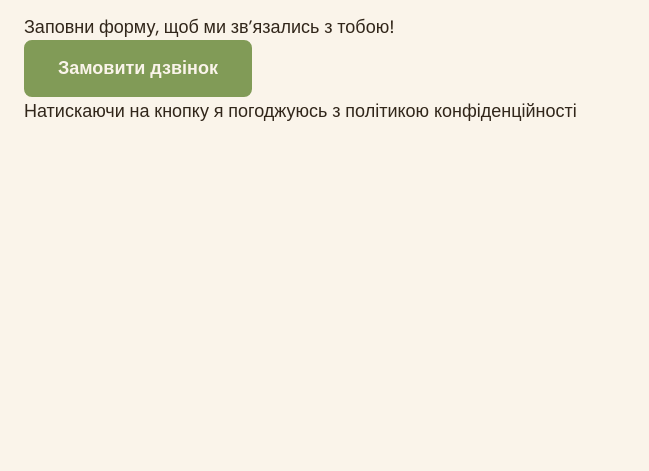
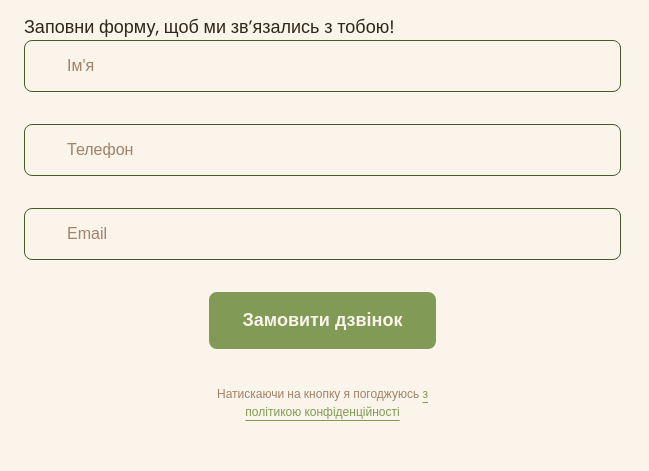
Before and after one commit to D1odessa/genius-homework1, a plain HTML site: page index.html in a window 1280 px wide. Shown: the part 3067-3538 px from the top of the page, 0-649 px from the left. Drawn offline with Linux system fonts and the light colour scheme; grey boxes are pictures that could not be loaded.

Commit message:
add callback form

```diff
--- a/css/style.css
+++ b/css/style.css
@@ -235,7 +235,7 @@ ul {
   /* padding-top: 96px; */
 /* } */
 
-.container-tradition {
+.flex-container-tradition {
   display: flex;
   gap: 100px;
 }
@@ -520,6 +520,7 @@ ul {
   position: relative;
 
   padding: 128px;
+  overflow-y: auto;
 }
 .overlay.is-hidden {
   /* display: none; */
@@ -538,3 +539,66 @@ ul {
   height: 32px;
   text-align: center;
 }
+
+/* ------------- Modal callback input form ---------------- */
+
+.input-field {
+  padding: 16px 42px;
+  width: 100%;
+  border-radius: 8px;
+  border: 1px solid var(--brand-color-dark);
+  background-color: transparent;
+  font-size: 16px;
+}
+.form-label {
+  display: block;
+  position: absolute;
+  /* top: 16px;
+  left: 42px;
+  font-size: 16px;
+  line-height: 1.18;
+  transition: transform 0.3s; */
+}
+
+.form-field {
+  margin-bottom: 32px;
+  position: relative;
+}
+
+/* .form-field:focus-within .form-label {
+  transform: translate(-36px, -40px);
+} */
+
+.input-field:focus {
+  border-color: var(--brand-color);
+  outline: none;
+}
+/* .input-field:focus + .form-label {
+  transform: translate(-36px, -40px);
+} */
+
+.input-field::placeholder {
+  color: var(--secondary-backgrd-color);
+}
+.input-field:focus::placeholder {
+  color: var(--primery-dark);
+}
+
+.form-button {
+  display: block;
+  margin: 0 auto;
+  margin-bottom: 36px;
+}
+.form-terms {
+  color: var(--secondary-backgrd-color);
+  font-weight: 500;
+  font-size: 12px;
+  line-height: 1.5;
+  text-align: center;
+  max-width: 220px;
+  margin: 0 auto;
+}
+.form-terms-link {
+  color: var(--brand-color);
+  text-underline-offset: 4px;
+}
--- a/index.html
+++ b/index.html
@@ -38,10 +38,11 @@
 
   <main>
 
+    <!-- ------------------------ -->
     <section class="main-title">
       <h1><span class="accent">Сучасна</span> пекарня</h1>
     </section>
-
+    <!-- -------------------------- -->
     <section class="advantages">
       <div class="container">
 
@@ -54,11 +55,12 @@
 
       </div>
     </section>
-
+    <!-- -------------- -->
     <section class="page-section" id="tradition-section">
       <div class="container">
 
-        <div class="container-tradition">
+        <div class="flex-container-tradition">
+
           <div>
             <h2 class="section-title trad-title">Новий формат традицій</h2>
             <p class="tradition-text">
@@ -77,11 +79,13 @@
       </div>
     </section>
 
+    <!-- --------------------------------- -->
     <section class="page-section" id="cookers-section">
       <div class="container">
 
         <h2 class="section-title chef-title centered">Наші найкращі <br> <span class="accent">шеф-кухарі</span></h2>
         <ul class="chef-list">
+
           <li class="chef-item">
             <article class="chef-card">
               <img class="chef-photo" src="./img/chef-nastya.jpg" alt="chef Nastya photo">
@@ -94,6 +98,7 @@
               </div>
             </article>
           </li>
+
           <li class="chef-item">
             <article class="chef-card">
               <img class="chef-photo" src="./img/chef-vlad.jpg" alt="chef Vlad photo ">
@@ -116,6 +121,7 @@
       </div>
     </section>
 
+    <!-- --------------------------------- -->
     <section class="page-section" id="formats-section">
       <div class="container">
 
@@ -128,7 +134,9 @@
               <use href="./img/icons.svg#icon-arrow1"> </use>
             </svg>
           </button>
+
           <ul class="container-formats-list">
+
             <li class="formats-list">
               <article class="formats-item">
                 <h3 class="formats-item-title" lang="en">Walrus</h3>
@@ -140,6 +148,7 @@
                 </div>
               </article>
             </li>
+
             <li class="formats-list">
               <article class="formats-item">
                 <h3 class="format-title">Horseshoe</h3>
@@ -151,6 +160,7 @@
                 </div>
               </article>
             </li>
+
             <li class="formats-list">
               <article class="formats-item">
                 <h3 class="format-title">Handlebar</h3>
@@ -163,6 +173,7 @@
               </article>
             </li>
           </ul>
+
           <button class="slider-button next" type="button">
             <svg class="slider-arrow" width="28px" height="28px">
               <use href="./img/icons.svg#icon-arrow1"> </use>
@@ -174,16 +185,45 @@
       </div>
     </section>
 
+    <!-- ------------------------------------ -->
     <section class="page-section" id="contacts-section">
       <div class="container">
 
         <div class="flex-container2">
 
-          <div class="call-back-form">
+          <div class="user-callback-form">
+
             <h2 class="section-title contacts-title">Приєднуйся до мережі пекарень</h2>
             <p>Заповни форму, щоб ми звʼязались з тобою!</p>
-            <button type="button" class="button-call">Замовити дзвінок</button>
-            <p>Натискаючи на кнопку я погоджуюсь з політикою конфіденційності</p>
+
+            <form name="callback-form" autocomplete="on" novalidate>
+
+              <div class="form-field">
+
+                <input class="input-field" type="text" name="user-name" id="user-name" placeholder="Ім'я" />
+                <label class="form-label visually-hidden" for="user-name">Ім'я</label>
+              </div>
+
+              <div class="form-field">
+
+                <input class="input-field" type="tel" name="user-tel" id="user-tel" placeholder="Телефон" />
+                <label class="form-label visually-hidden" for="user-tel">Телефон</label>
+              </div>
+
+              <div class="form-field">
+
+                <input class="input-field" type="email" name="user-email" id="user-emale" placeholder="Email" />
+                <label class="form-label visually-hidden" for="user-email">Єлектронна пошта</label>
+              </div>
+
+              <button class="form-button button-call" type="submit">Замовити дзвінок</button>
+
+              <p class="form-terms">Натискаючи на кнопку я погоджуюсь <a class="form-terms-link" href="#">з політикою
+                  конфіденційності</a></p>
+
+            </form>
+
+
           </div>
 
           <iframe class="contact-map"
@@ -197,7 +237,7 @@
     </section>
   </main>
 
-  <!-- Test Table -->
+  <!---------------Test Table ------------------->
   <!-- Table -->
   <!-- <table>
     <caption>hhh</caption>
@@ -295,22 +335,48 @@
     </div>
   </footer>
 
+  <!-- Modal callback window-->
+
   <div class="overlay is-hidden">
 
     <div class="modal-window">
 
       <button class="modal-btn-close" type="button">X</button>
 
-      <form name="contact-form" autocomplete="on" novalidate>
+      <form name="modal-callback-form" autocomplete="on" novalidate>
 
         <h2>Замовити дзвінок</h2>
-        <p>hjgjhgjhghjgjhghjgjh jgjgjgjg</p>
-        <input type="text" />
+        <p>Залишіть заявку та наш спеціаліст звʼяжеться з Вами!</p>
+
+        <div class="form-field">
+
+          <input class="input-field" type="text" name="user-name" id="user-name" placeholder="Ім'я" />
+          <label class="form-label visually-hidden" for="user-name">Ім'я</label>
+        </div>
+
+        <div class="form-field">
+
+          <input class="input-field" type="tel" name="user-tel" id="user-tel" placeholder="Телефон" />
+          <label class="form-label visually-hidden" for="user-tel">Телефон</label>
+        </div>
+
+        <div class="form-field">
+
+          <input class="input-field" type="email" name="user-email" id="user-emale" placeholder="Email" />
+          <label class="form-label visually-hidden" for="user-email">Єлектронна пошта</label>
+        </div>
+
+        <button class="form-button button-call" type="submit">Замовити дзвінок</button>
+
+        <p class="form-terms">Натискаючи на кнопку я погоджуюсь <a class="form-terms-link" href="#">з політикою
+            конфіденційності</a></p>
 
       </form>
     </div>
 
   </div>
+  <!--------------------------------------------------------->
+
 
   <script src="./js/modal2.js"></script>
 
```
Also changed, not shown: img/Group4941.png (added).
